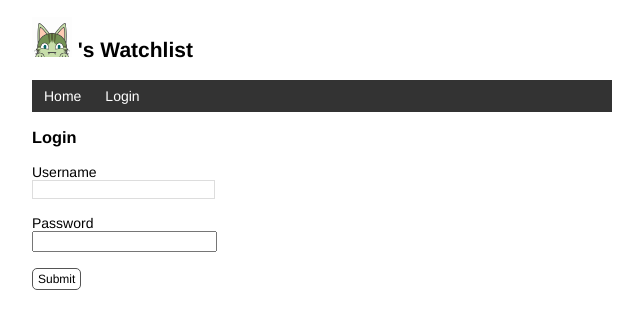
After one commit to yzf072/watchlist, a Flask app: page /login in a window 1280 px wide. The commit adds this page. Shown: the top 329 px of the page, without its empty margins (318-961 px from the left). Run offline with Flask 3, Linux system fonts and the light colour scheme.

Commit message:
User authentication with Flask-Login

```diff
--- a/app.py
+++ b/app.py
@@ -3,6 +3,9 @@ import click
 
 from flask import Flask, url_for, render_template, flash, request, redirect
 from flask_sqlalchemy import SQLAlchemy
+from werkzeug.security import generate_password_hash, check_password_hash
+from flask_login import LoginManager, UserMixin, login_user, login_required, logout_user, current_user
+
 
 app = Flask(__name__)
 app.config['SQLALCHEMY_DATABASE_URI'] = 'sqlite:////' + os.path.join(app.root_path, 'data.db')
@@ -10,10 +13,20 @@ app.config['SQLALCHEMY_TRACK_MODIFICATIONS'] = False  # 关闭对模型修改的
 app.config['SECRET_KEY'] = 'dev'
 
 db = SQLAlchemy(app)
+login_manager = LoginManager(app)
+login_manager.login_vie = 'login'
 
-class User(db.Model):
+class User(db.Model, UserMixin):
     id = db.Column(db.Integer, primary_key=True)
     name = db.Column(db.String(20))
+    username = db.Column(db.String(20))
+    password_hash = db.Column(db.String(128))
+
+    def set_password(self, password):
+        self.password_hash = generate_password_hash(password)
+
+    def validate_password(self, password):
+        return check_password_hash(self.password_hash,password)
 
 class Movie(db.Model):
     id = db.Column(db.Integer, primary_key=True)
@@ -28,6 +41,8 @@ def inject_user():
 @app.route('/', methods=['GET', 'POST'])
 def index():
     if request.method == 'POST':
+        if not current_user.is_authenticated:
+            return redirect(url_for('index'))
         title = request.form.get('title')
         year = request.form.get('year')
         if not title or not year or len(year) != 4 or len(title) > 60:
@@ -42,6 +57,7 @@ def index():
     return render_template('index.html', movies=movies)
 
 @app.route('/movie/edit/<int:movie_id>', methods=['GET','POST'])
+@login_required
 def edit(movie_id):
     movie=Movie.query.get_or_404(movie_id)
 
@@ -62,12 +78,85 @@ def edit(movie_id):
     return render_template('edit.html', movie=movie)
 
 @app.route('/movie/delete/<int:movie_id>', methods=['POST'])
+@login_required
 def delete(movie_id):
     movie=Movie.query.get_or_404(movie_id)
     db.session.delete(movie)
     db.session.commit()
     flash('Item deleted.')
     return redirect(url_for('index'))
+
+@app.cli.command()
+@click.option('--username', prompt=True, help='The user name used to login.')
+@click.option('--password', prompt=True, hide_input=True, confirmation_prompt=True, help='The password used to login.')
+def admin(username,password):
+    db.create_all()
+
+    user = User.query.first()
+    if user is not None:
+        click.echo('Updating user...')
+        user.username = username
+        user.password_hash = User.set_password(password)
+    else:
+        click.echo('Createing user...')
+        user = User(username=username, name='Admin')
+        user.set_password(password)
+        db.session.add(user)
+
+    db.session.commit()
+    click.echo('Done.')
+
+@login_manager.user_loader
+def load_user(user_id):
+    user = User.query.get(int(user_id))
+    return user
+
+@app.route('/login', methods=['GET', 'POST'])
+def login():
+    if request.method == 'POST':
+        username = request.form['username']
+        password = request.form['password']
+
+        if not username or not password:
+            flash('Invalid input.')
+            return redirect(url_for('login'))
+
+        user = User.query.first()
+        if username == user.username and user.validate_password(password):
+            login_user(user)
+            flash('Login success.')
+            return redirect(url_for('index'))
+
+        flash('Invalid username or password.')
+        return redirect(url_for('login'))
+
+    return render_template('login.html')
+
+@app.route('/logout')
+def logout():
+    logout_user()
+    flash('Goodbye.')
+    return redirect(url_for('index'))
+
+@app.route('/settings', methods=['GET', 'POST'])
+@login_required
+def settings():
+    if request.method == "POST":
+        name = request.form['name']
+
+        if not name or len(name) > 20:
+            flash('Invalid input.')
+            return redirect(url_for('settings'))
+
+        current_user.name = name
+        db.session.commit()
+        flash('Settings updated.')
+        return redirect(url_for('index'))
+
+    return render_template('settings.html')
+
+
+
 
 @app.route('/test')
 def test_url_for():
--- a/templates/base.html
+++ b/templates/base.html
@@ -20,6 +20,12 @@
     <nav>
         <ul>
             <li><a href="{{ url_for('index') }}">Home</a></li>
+            {% if current_user.is_authenticated %}
+                <li><a href="{{ url_for('settings') }}">Settings</a></li>
+                <li><a href="{{ url_for('logout') }}">Logout</a></li>
+            {% else %}
+                <li><a href="{{ url_for('login') }}">Login</a></li>
+            {% endif %}
         </ul>
     </nav>
     {% block content %}{% endblock %}
--- a/templates/index.html
+++ b/templates/index.html
@@ -2,19 +2,23 @@
 
 {% block content %}
 <p>{{ movies|length }} Titles</p>
+{% if current_user.is_authenticated %}
 <form method="post">
     Name <input type="text" name="title" autocomplete="off" required>
     Year <input type="text" name="year" autocomplete="off" required>
     <input class="btn" type="submit" name="submit" value="Add">
 </form>
+{% endif %}
 <ul class="movie-list">
     {% for movie in movies %}
     <li>{{ movie.title }} - {{ movie.year }}
         <span class="float-right">
+            {% if current_user.is_authenticated %}
             <a class="btn" href="{{ url_for('edit', movie_id=movie.id) }}">Edit</a>
             <form class="inline-form" method="post" action="{{url_for('delete', movie_id=movie.id)}}">
                 <input class="btn" type="submit" name="delete" value="Delete" onclick="return confirm('Are you sure?')">
             </form>
+            {% endif %}
             <a class="imdb" href="https://www.imdb.com/find?q={{ movie.title }}" target="_blank" title="Find this movie on IMDb">IMDb</a>
         </span>
     </li>
--- /dev/null
+++ b/templates/login.html
@@ -0,0 +1,13 @@
+{% extends 'base.html' %}
+
+{% block content %}
+<h3>Login</h3>
+<form method="post">
+    Username<br>
+    <input type="text" name="username" required><br><br>
+    Password<br>
+    <!-- 密码输入框的 type 属性使用 password，会将输入值显示为圆点 -->
+    <input type="password" name="password" required><br><br>
+    <input class="btn" type="submit" name="submit" value="Submit">
+</form>
+{% endblock %}
```
Also changed, not shown: templates/settings.html (added, +9 -0 lines).
